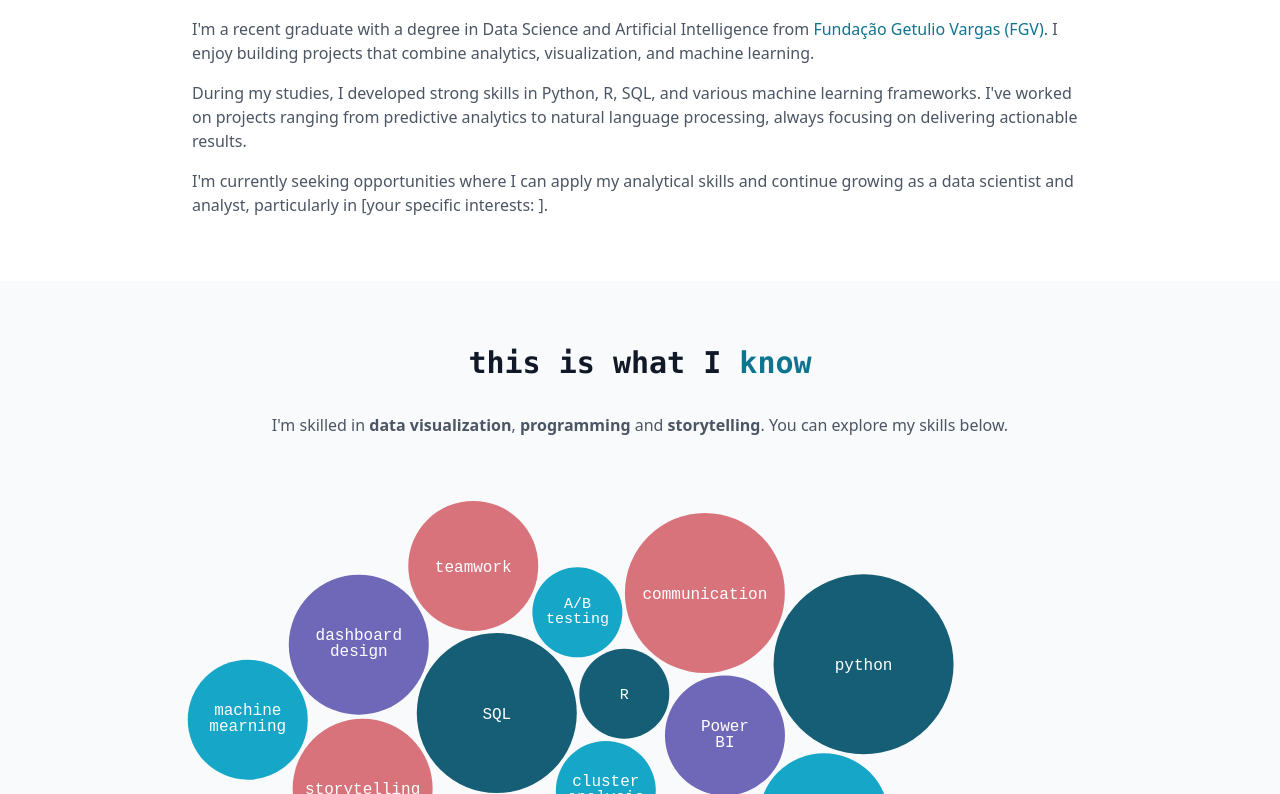
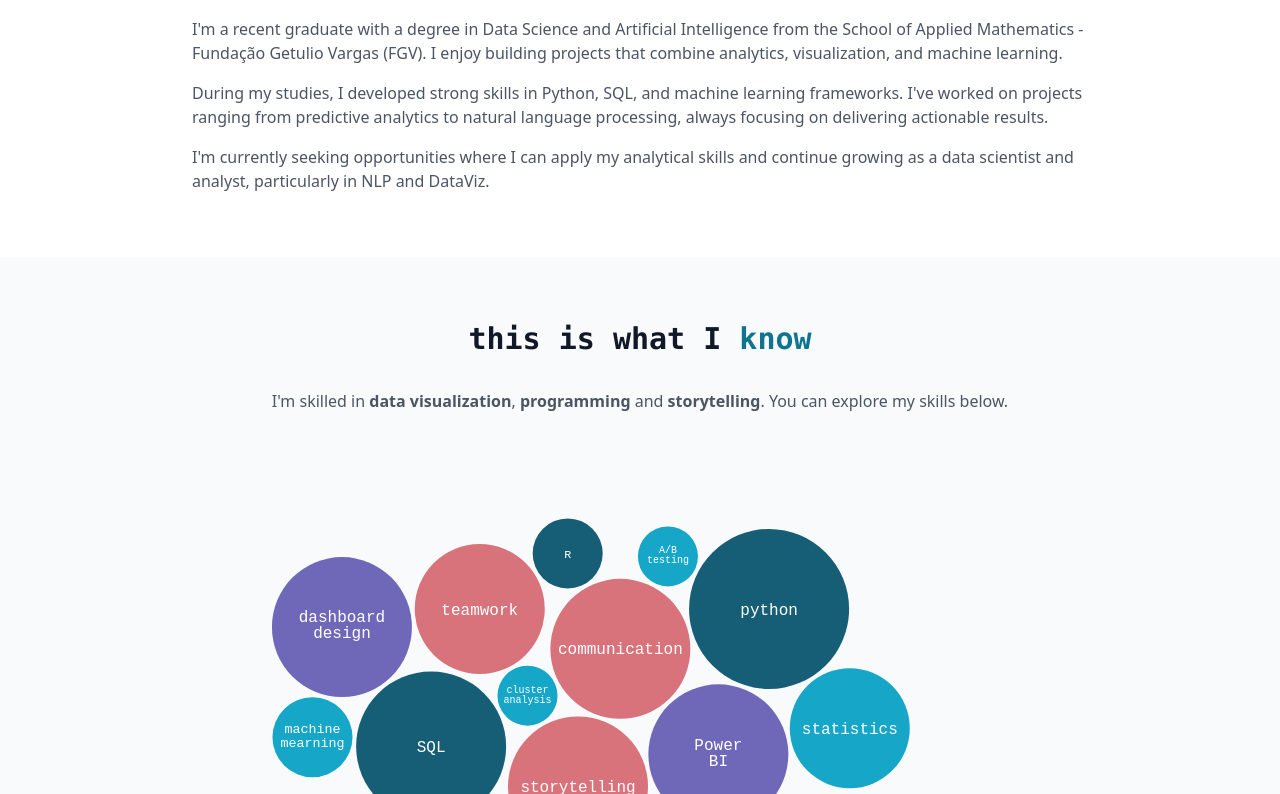
Before and after one commit to palomavb/palomavb.github.io, a plain HTML site: page index.html in a window 1280 px wide. Shown: the part 655-1449 px from the top of the page. Drawn offline with nearby package versions, Linux system fonts and the light colour scheme.

Commit message:
Add new experience

```diff
--- a/index.html
+++ b/index.html
@@ -119,17 +119,17 @@
             </h2>
             <div class="text-gray-600 dark:text-gray-300 space-y-4 text-l">
                 <p>
-                    I'm a recent graduate with a degree in Data Science and Artificial Intelligence from <a href="https://emap.fgv.br/en" class="text-cyan-700 dark:text-cyan-500 hover:underline">Fundação Getulio Vargas (FGV)</a>.
+                    I'm a recent graduate with a degree in Data Science and Artificial Intelligence from the <a href="https://emap.fgv.br/en" class="text-cyan-700 dark:text-cyan-500 hover:underline"></a>School of Applied Mathematics - Fundação Getulio Vargas (FGV)</a>.
                     I enjoy building projects that combine analytics, visualization, and machine learning.
                 </p>
                 <p>
-                    During my studies, I developed strong skills in Python, R, SQL, and various machine
+                    During my studies, I developed strong skills in Python, SQL, and machine
                     learning frameworks. I've worked on projects ranging from predictive analytics to
                     natural language processing, always focusing on delivering actionable results.
                 </p>
                 <p>
                     I'm currently seeking opportunities where I can apply my analytical skills and
-                    continue growing as a data scientist and analyst, particularly in [your specific interests: ].
+                    continue growing as a data scientist and analyst, particularly in NLP and DataViz.
                 </p>
             </div>
         </div>
@@ -272,27 +272,27 @@
         // Skills data with categories, sizes, and descriptions
         const skills = [
             // Programming
-            { name: "python", category: "programming", size: 90, description: "My go-to language for data analysis, machine learning, and automation. Proficient in pandas, numpy, scikit-learn, and more." },
-            { name: "SQL", category: "programming", size: 80, description: "Expert in writing complex queries, optimizing database performance, and working with large datasets." },
-            { name: "R", category: "programming", size: 45, description: "Used for statistical analysis and data visualization with ggplot2." },
+            { name: "python", category: "programming", size: 80, description: "My go-to language for data analysis, machine learning, and automation. Proficient in pandas, numpy, scikit-learn, and more." },
+            { name: "SQL", category: "programming", size: 75, description: "Expert in writing complex queries, optimizing database performance, and working with large datasets." },
+            { name: "R", category: "programming", size: 35, description: "Used for statistical analysis and data visualization with ggplot2." },
 
             // Data Visualization
             //{ name: "Tableau", category: "Data Viz", size: 85, description: "I love using Tableau to turn complex data into dashboards that people actually enjoy using. I teach dashboard design and create compelling visualizations.", link: "https://linkedin.com/in/palomavieiraborges" },
-            { name: "Power BI", category: "data visualization", size: 60, description: "Creating interactive dashboards and reports for business intelligence." },
-            { name: "dashboard design", category: "data visualization", size: 70, description: "Designing user-friendly, insightful dashboards with focus on hierarchy and user experience. Strong understanding of visual perception, color theory, and effective chart selection for clear communication." },
+            { name: "Power BI", category: "data visualization", size: 70, description: "Creating interactive dashboards and reports for business intelligence." },
+            { name: "dashboard design", category: "data visualization", size: 70, description: "Designing user-friendly, insightful dashboards with focus on user experience. Strong understanding of visual perception, color theory, and effective chart selection for clear communication." },
 
             // Soft Skills
-            { name: "communication", category: "soft skills", size: 80, description: "Translating technical concepts into clear, actionable insights for non-technical stakeholders." },
+            { name: "communication", category: "soft skills", size: 70, description: "Translating technical concepts into clear, actionable insights for non-technical stakeholders." },
             { name: "storytelling", category: "soft skills", size: 70, description: "Crafting compelling narratives from data to drive decision-making and engagement." },
             //{ name: "Critical Thinking", category: "Soft Skills", size: 75, description: "Analyzing problems from multiple angles and making data-driven decisions." },
             //{ name: "Public Speaking", category: "Soft Skills", size: 65, description: "Presenting findings and insights to diverse audiences with confidence." },
             { name: "teamwork", category: "soft skills", size: 65, description: "Collaborating effectively with cross-functional teams." },
 
             // Statistics & ML
-            { name: "statistics", category: "statistics & ML", size: 65, description: "Strong foundation in statistical methods, hypothesis testing, and experimental design." },
-            { name: "machine mearning", category: "statistics & ML", size: 60, description: "Building and deploying predictive models using various ML algorithms and frameworks." },
-            { name: "A/B testing", category: "statistics & ML", size: 45, description: "Designing experiments and analyzing results to optimize product features." },
-            { name: "cluster analysis", category: "statistics & ML", size: 50, description: "Segmenting data to discover patterns and group similar observations." },
+            { name: "statistics", category: "statistics & ML", size: 60, description: "Strong foundation in statistical methods, hypothesis testing, and experimental design." },
+            { name: "machine mearning", category: "statistics & ML", size: 40, description: "Building predictive models using ML algorithms and frameworks." },
+            { name: "A/B testing", category: "statistics & ML", size: 30, description: "Designing experiments and analyzing results to optimize product features." },
+            { name: "cluster analysis", category: "statistics & ML", size: 30, description: "Segmenting data to discover patterns and group similar observations." },
 
             // Additional Skills
             //{ name: "Design Thinking", category: "Other", size: 65, description: "User-centered approach to problem-solving and innovation." },
```
Also changed, not shown: resume.html (+35 -0 lines), assets/Screenshot 2025-10-25 at 13.55.01.png (added), assets/Screenshot 2025-10-25 at 13.55.41.png (added), assets/Screenshot 2025-10-25 at 14.02.49.png (added), assets/Screenshot 2025-10-25 at 14.04.06.png (added), assets/Screenshot 2025-10-25 at 14.05.38.png (added), 2 other files.
